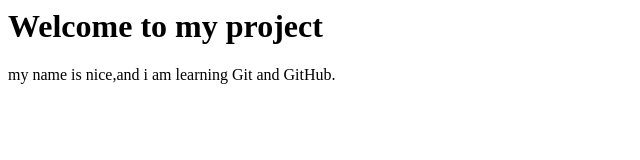
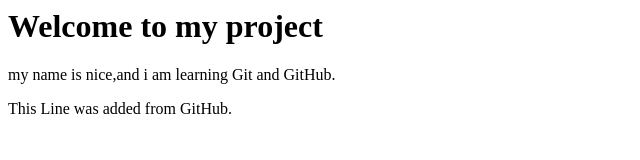
Before and after one commit to nicetorrec-crypto/git-class, a plain HTML site: page index.html in a window 1280 px wide. Shown: the whole page, without its empty margins (0-640 px from the left). Drawn offline with Linux system fonts and the light colour scheme.

Commit message:
Update index.html

```diff
--- a/index.html
+++ b/index.html
@@ -1,3 +1,5 @@
 <h1>Welcome to my project</h1>
 
 <p>my name is nice,and i am learning Git and GitHub.</p>
+
+<p>This Line was added from GitHub.</p>
```
